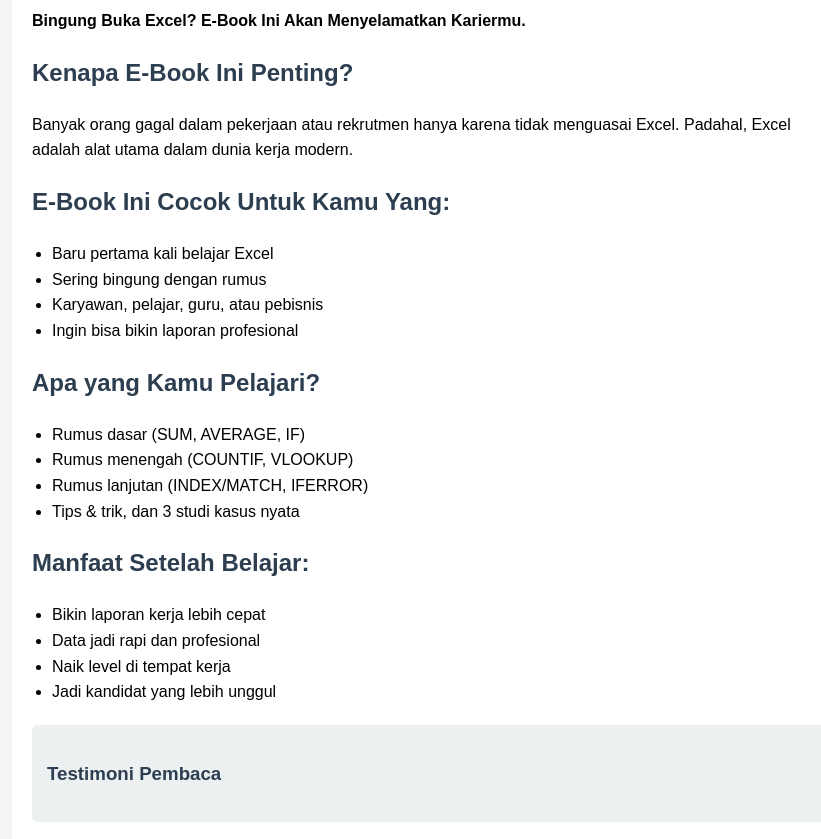
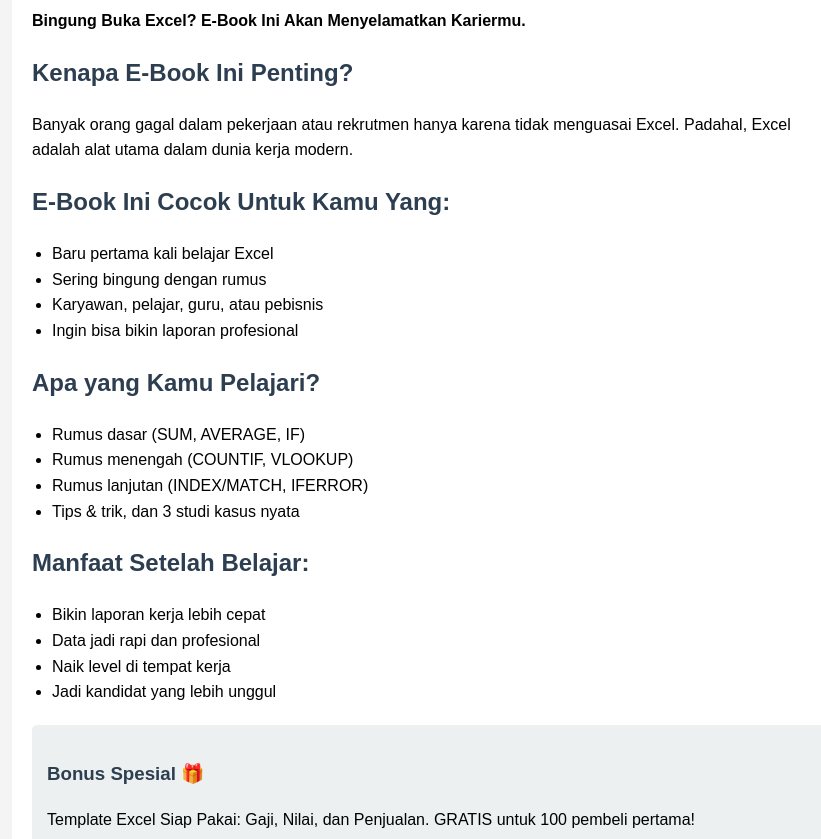
Before and after one commit to bara200503/landingpage-E-BOOK, a plain HTML site: page index.html in a window 1280 px wide. Shown: the part 106-945 px from the top of the page, without its empty margins (208-1029 px from the left). Drawn offline with Linux system fonts and the light colour scheme.

Commit message:
Update index.html

```diff
--- a/index.html
+++ b/index.html
@@ -89,10 +89,7 @@
         <li>Jadi kandidat yang lebih unggul</li>
       </ul>
 
-      <div class="testimoni">
-        <h3>Testimoni Pembaca</h3>
 
-      </div>
 
       <div class="bonus">
         <h3>Bonus Spesial 🎁</h3>
```
